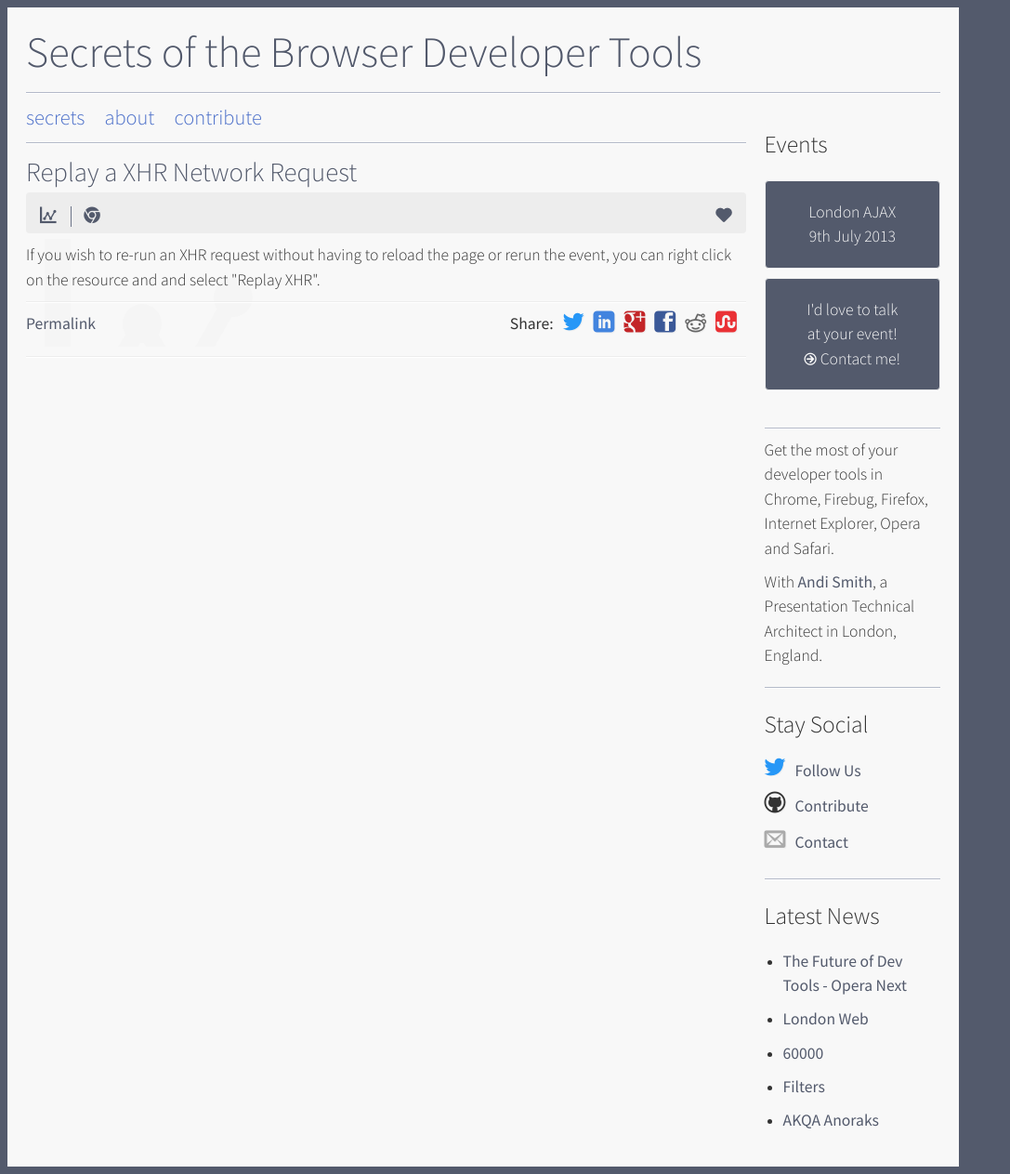
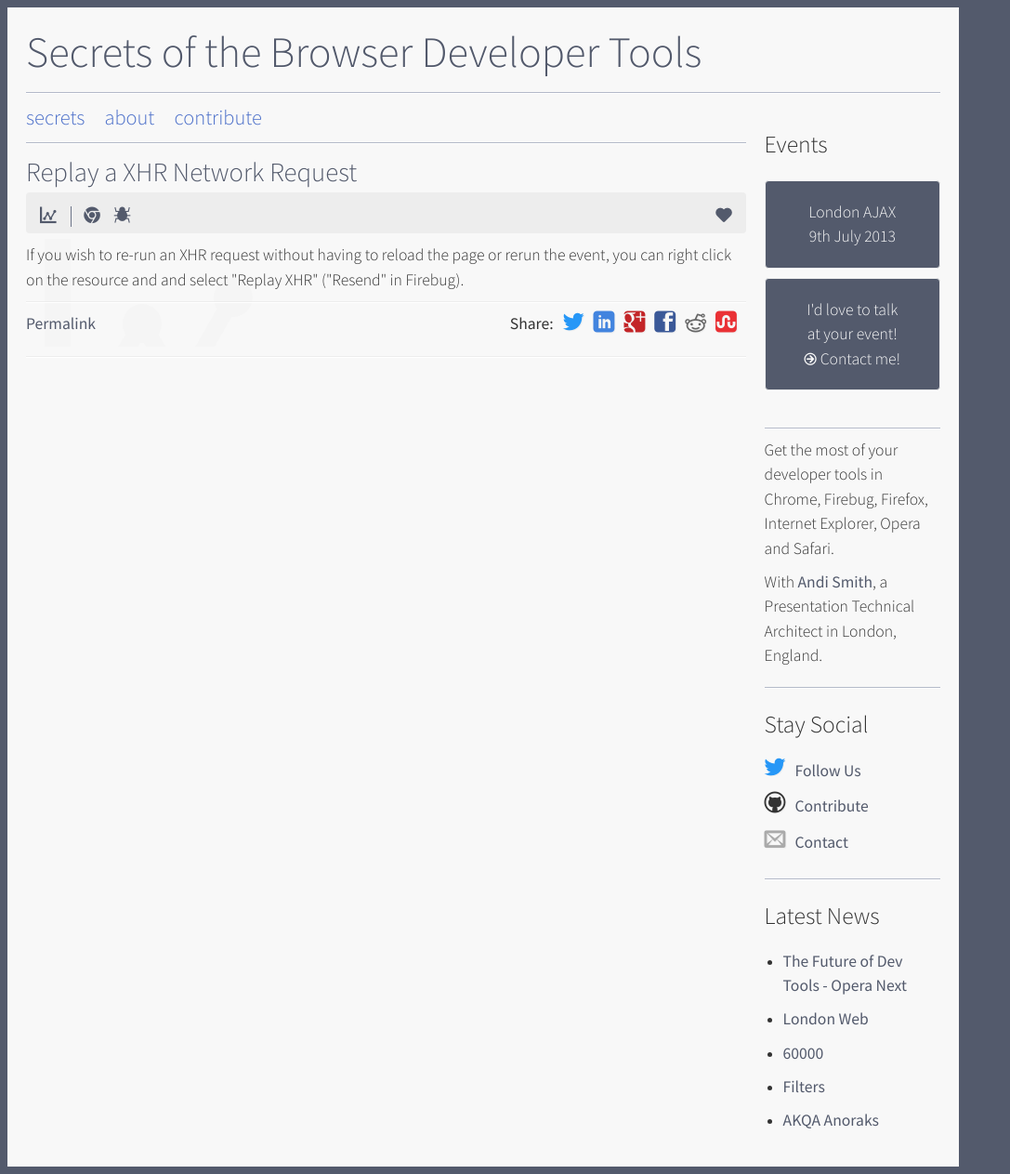
Before and after one commit to andismith/dev-tool-secrets, a Jekyll site: the page built from secret/performance-replay-a-xhr-network-request.md, in a window 1280 px wide. Shown: the whole page at 93% size, without its empty margins (0-1087 px from the left). Built offline with Jekyll 4.4.1, drawn with Linux system fonts in a browser that asks for light colours; nearby versions of some CDN libraries; library files that are not in the unit come from our copies; Markdown is read by kramdown in place of the engine named in the settings.

Commit message:
Update performance-replay-a-xhr-network-request.md
Another Firebug first

```diff
--- a/secret/performance-replay-a-xhr-network-request.md
+++ b/secret/performance-replay-a-xhr-network-request.md
@@ -7,6 +7,7 @@ title: Replay a XHR Network Request
 order: 60-00400
 browsers:
 - chrome
+- firebug
 categories:
 - performance
 parent: performance
@@ -14,4 +15,4 @@ tags:
 - secret
 ---
 
-<p>If you wish to re-run an XHR request without having to reload the page or rerun the event, you can right click on the resource and and select "Replay XHR".</p>
+<p>If you wish to re-run an XHR request without having to reload the page or rerun the event, you can right click on the resource and and select "Replay XHR" ("Resend" in Firebug).</p>
```
